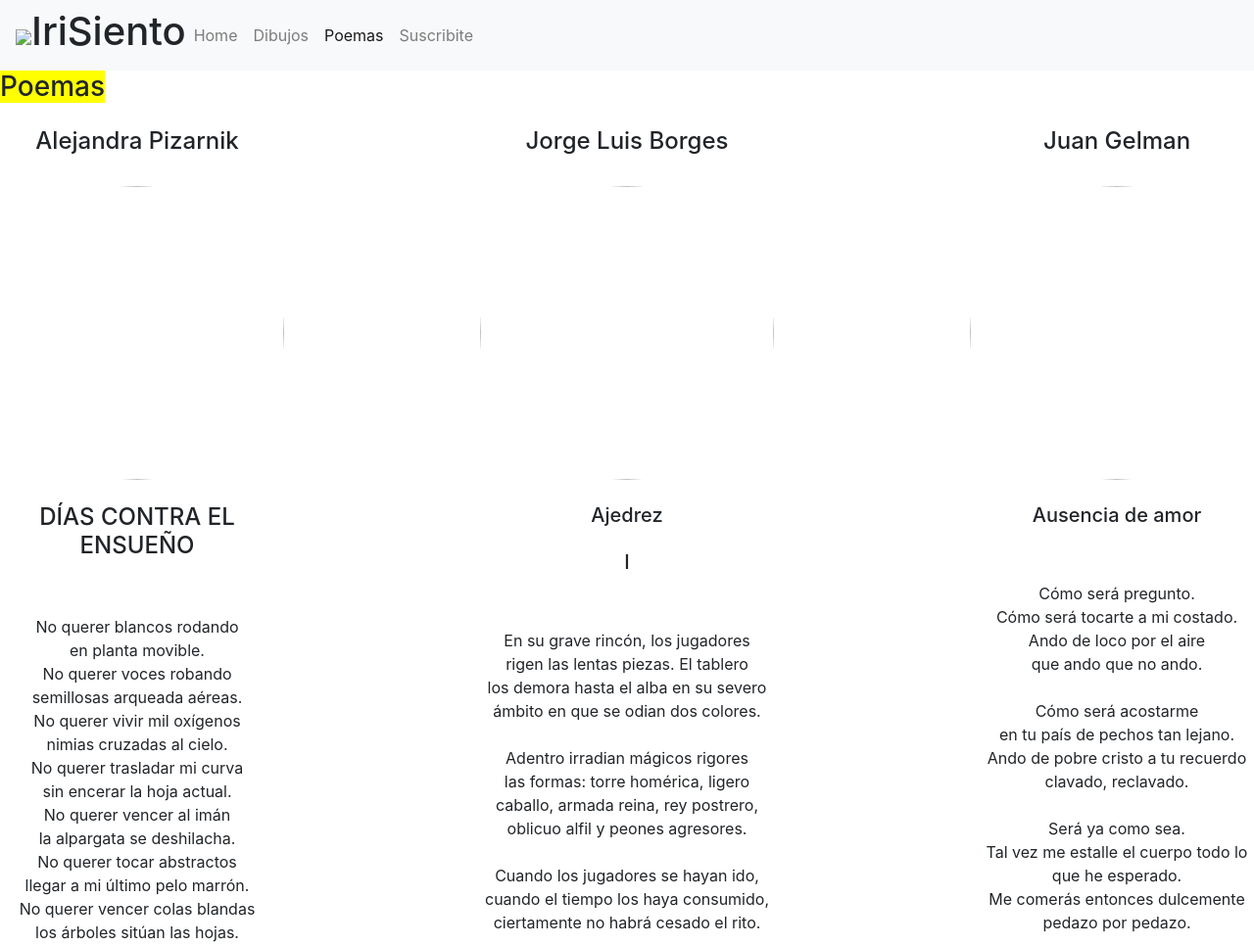
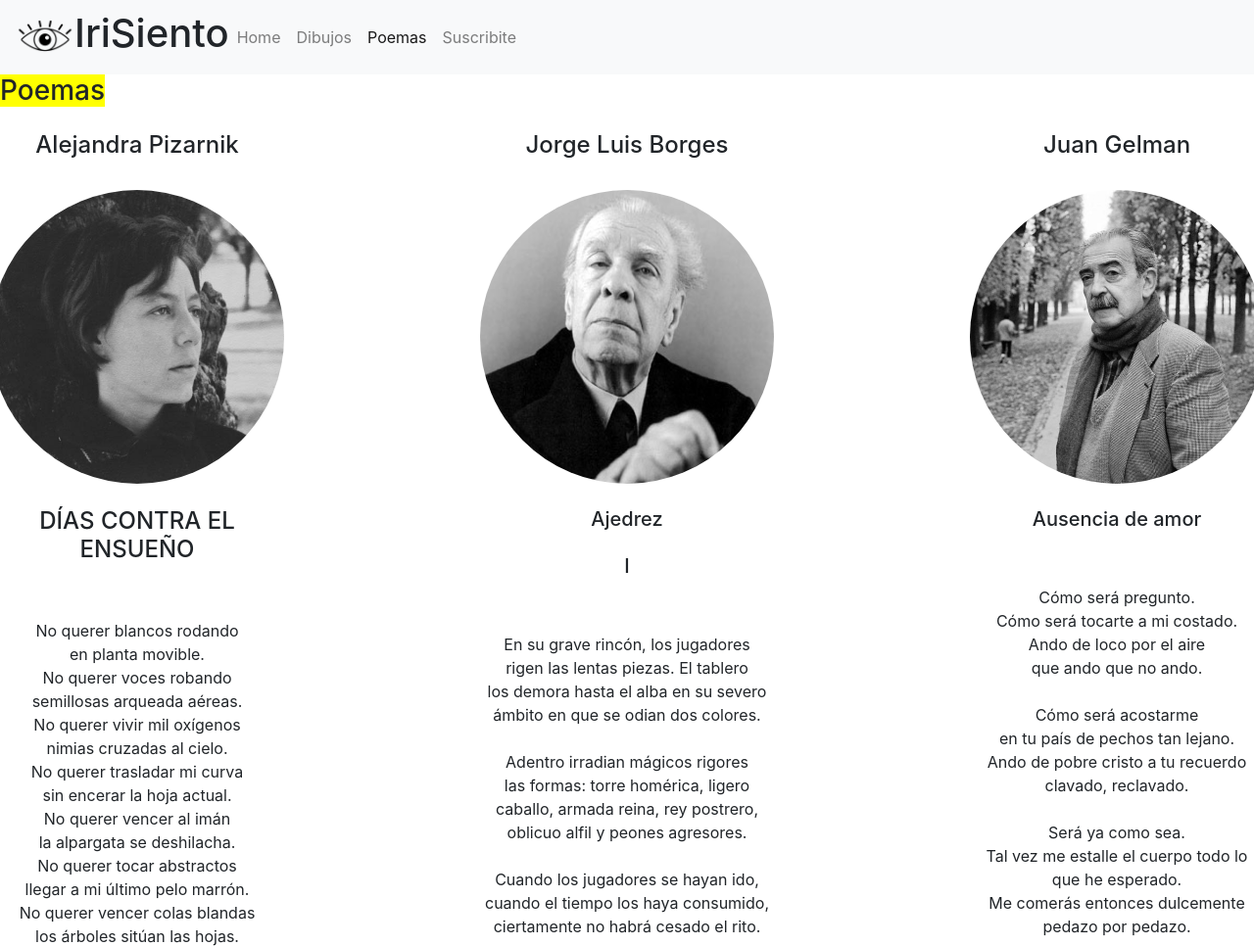
Before and after one commit to santibisku/IriSIento-boostrap, a plain HTML site: page pages/poemas.html in a window 1280 px wide. Shown: the top 966 px of the page at 98% size. Drawn offline with nearby package versions, Linux system fonts and the light colour scheme; the site is published under a folder, as on GitHub Pages, so addresses that start at the root find nothing.

Commit message:
Update poemas.html

```diff
--- a/pages/poemas.html
+++ b/pages/poemas.html
@@ -29,7 +29,7 @@
 <body>
 
     <nav class="navbar navbar-expand-lg navbar-light bg-light">
-        <a href="../index.html"><img src="/images/ojo.png"
+        <a href="../index.html"><img src="../images/ojo.png"
             class="logo"></a>
         <h1>IriSiento</h1>
         <button class="navbar-toggler" type="button" data-toggle="collapse" data-target="#navbarSupportedContent"
@@ -60,7 +60,7 @@
 
         <div class="poema">
             <h4>Alejandra Pizarnik</h4>
-            <img class="poetaimg" src="/images/pizarnik.jpg">
+            <img class="poetaimg" src="../images/pizarnik.jpg">
 
             <h4>DÍAS CONTRA EL ENSUEÑO</h4>
 
@@ -94,7 +94,7 @@
 
         <div class="poema">
             <h4>Jorge Luis Borges</h4>
-            <img class="poetaimg" src="/images/borges.jpg">
+            <img class="poetaimg" src="../images/borges.jpg">
 
             <h5>Ajedrez
 
@@ -141,7 +141,7 @@
 
         <div class="poema">
             <h4>Juan Gelman</h4>
-            <img class="poetaimg" src="/images/gelman.jpg">
+            <img class="poetaimg" src="../images/gelman.jpg">
 
             <h5>Ausencia de amor</h5>
 
```
